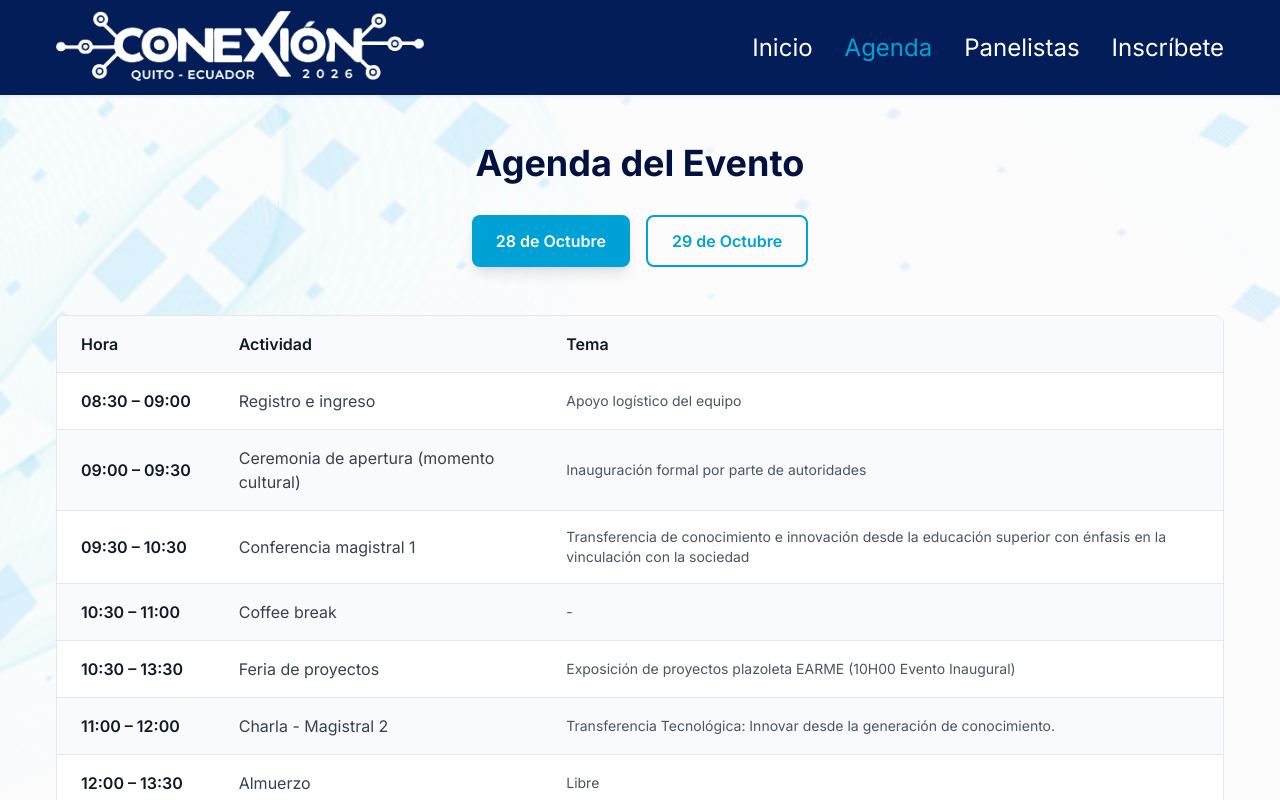
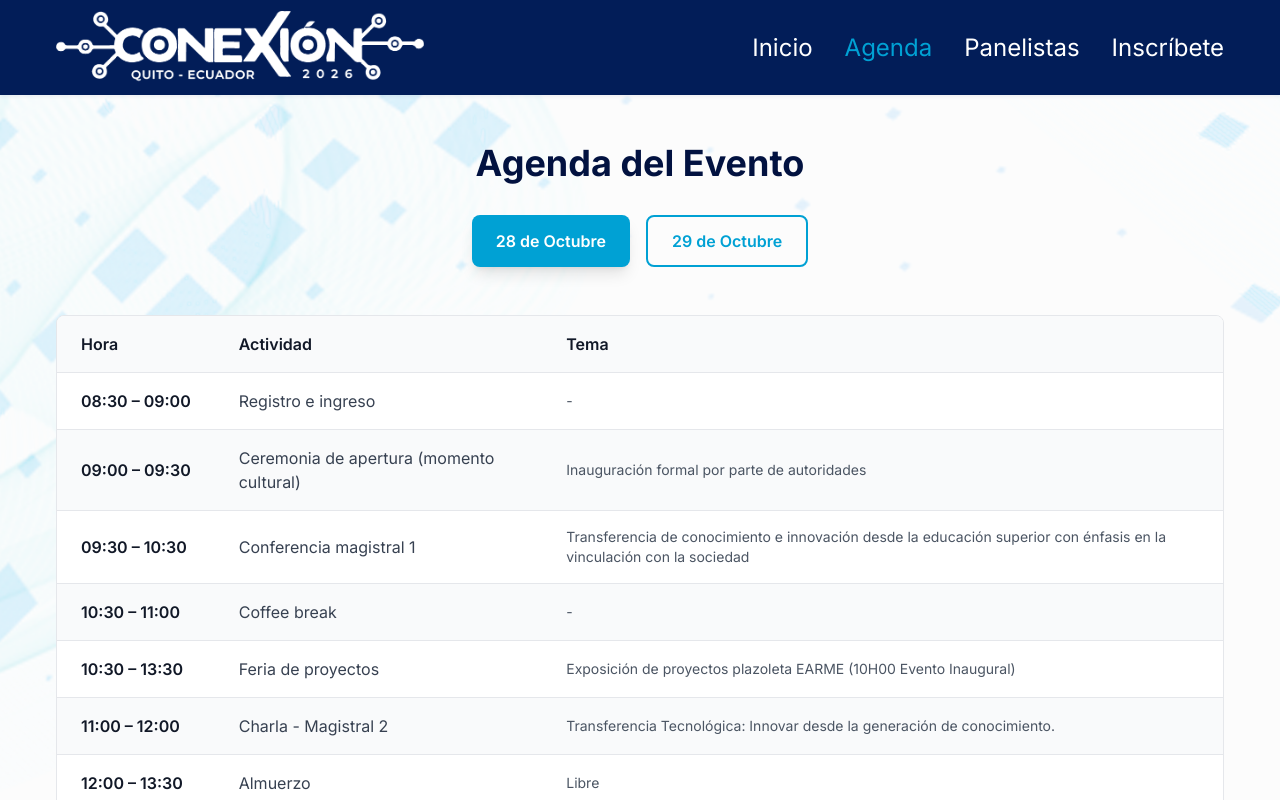
Before and after one commit to a-sebs/CongresoInternacionalDeVinculacionConLaSociedad, a Next.js app: page /agenda in a window 1280 px wide. Shown: the top 800 px of the page. Built offline with nearby package versions, Linux system fonts and the light colour scheme.

Commit message:
mas cambios

```diff
--- a/src/data/agendaData.ts
+++ b/src/data/agendaData.ts
@@ -9,7 +9,7 @@ export const day1Activities: Activity[] = [
   {
     time: "08:30 – 09:00",
     activity: "Registro e ingreso",
-    theme: "Apoyo logístico del equipo",
+    theme: "-",
     speaker: "-",
   },
   {
```
